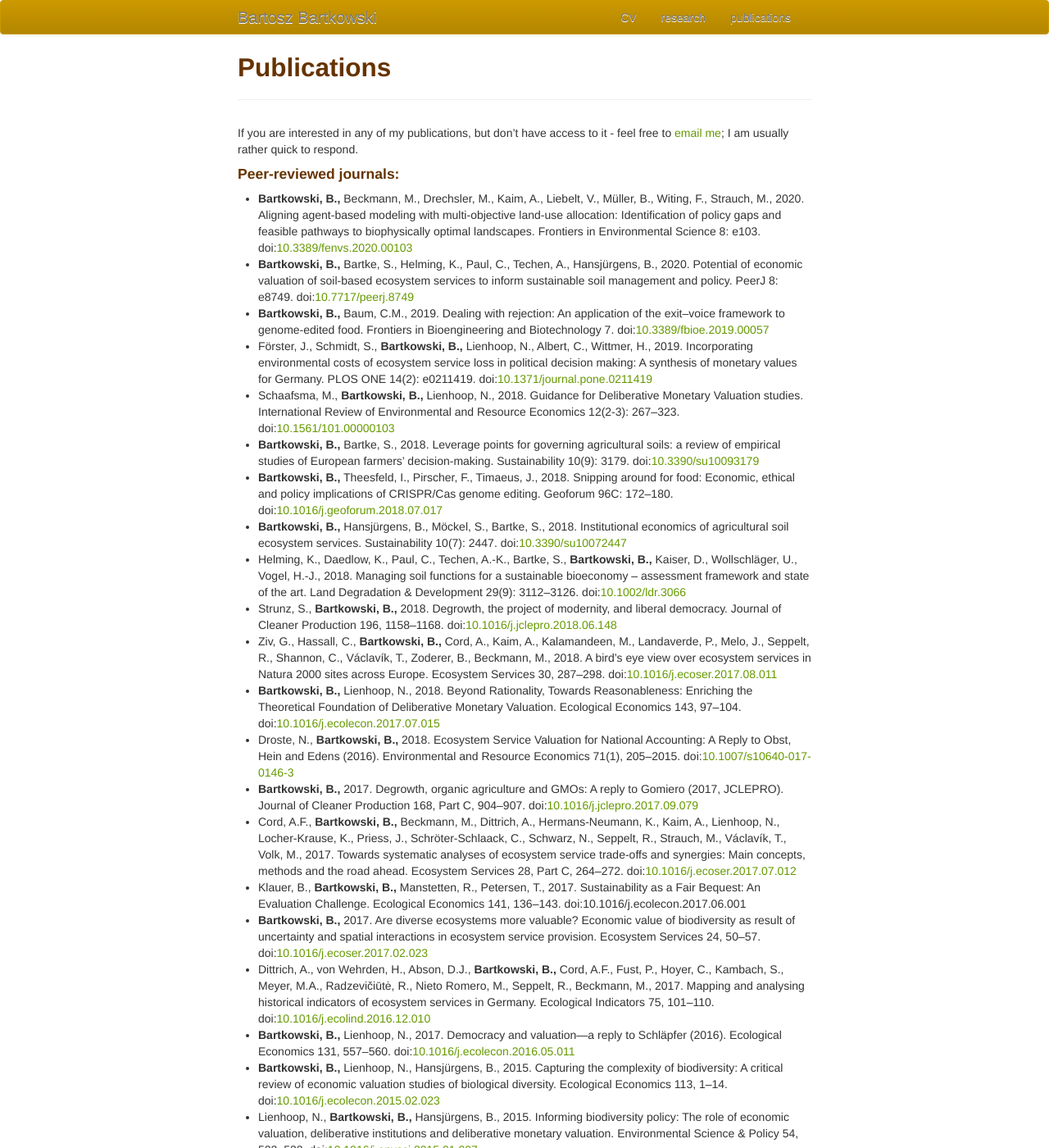
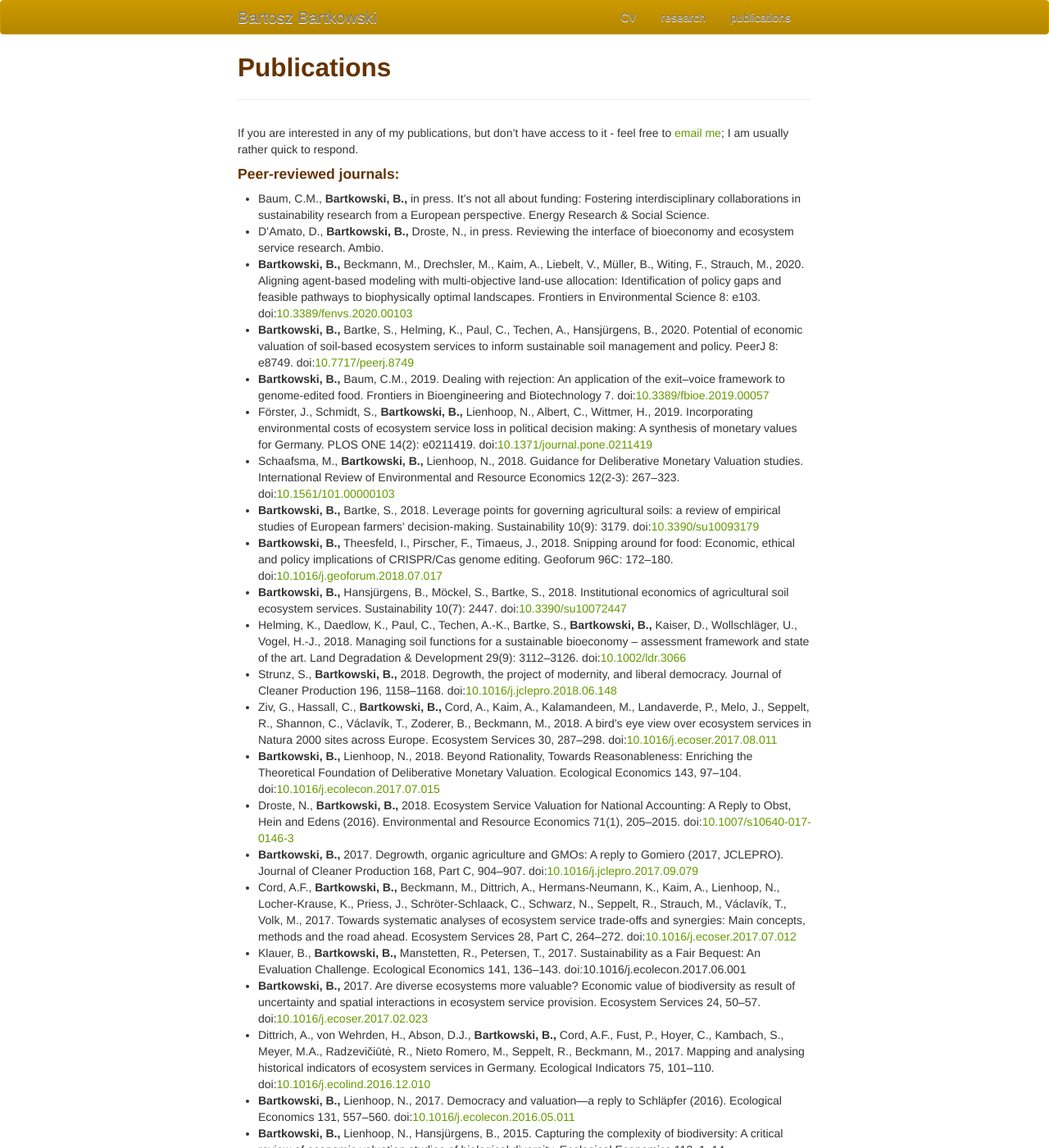
Before and after one commit to BartoszBartk/BartoszBartk.github.io, a Jekyll site: the page built from pages/publications.md, in a window 1280 px wide and 1400 px high. Shown: the whole window at 82% size. Built offline with Jekyll 4.4.1, drawn with Linux system fonts in a browser that asks for light colours; our own code applies the rules of GitHub Pages for plain Markdown files; some of the changed text lies outside the part shown.

Commit message:
updated pub list

```diff
--- a/pages/publications.md
+++ b/pages/publications.md
@@ -7,6 +7,8 @@ If you are interested in any of my publications, but don't have access to it - f
 
 #### Peer-reviewed journals:
 <ul>
+<li>Baum, C.M., <b>Bartkowski, B.,</b> in press. It’s not all about funding: Fostering interdisciplinary collaborations in sustainability research from a European perspective. Energy Research & Social Science.</li>
+<li>D’Amato, D., <b>Bartkowski, B.,</b> Droste, N., in press. Reviewing the interface of bioeconomy and ecosystem service research. Ambio.</li>
 <li><b>Bartkowski, B.,</b> Beckmann, M., Drechsler, M., Kaim, A., Liebelt, V., Müller, B., Witing, F., Strauch, M., 2020. Aligning agent-based modeling with multi-objective land-use allocation: Identification of policy gaps and feasible pathways to biophysically optimal landscapes. Frontiers in Environmental Science 8: e103. doi:<a href="https://doi.org/10.3389/fenvs.2020.00103">10.3389/fenvs.2020.00103</a></li>
 <li><b>Bartkowski, B.,</b> Bartke, S., Helming, K., Paul, C., Techen, A., Hansjürgens, B., 2020. Potential of economic valuation of soil-based ecosystem services to inform sustainable soil management and policy. PeerJ 8: e8749. doi:<a href="https://doi.org/10.7717/peerj.8749">10.7717/peerj.8749</a></li>
 <li><b>Bartkowski, B.,</b> Baum, C.M., 2019. Dealing with rejection: An application of the exit–voice framework to genome-edited food. Frontiers in Bioengineering and Biotechnology 7. doi:<a href="https://doi.org/10.3389/fbioe.2019.00057">10.3389/fbioe.2019.00057</a></li>
```
Also changed, not shown: other parts of pages/publications.md (+0 -2 lines).
